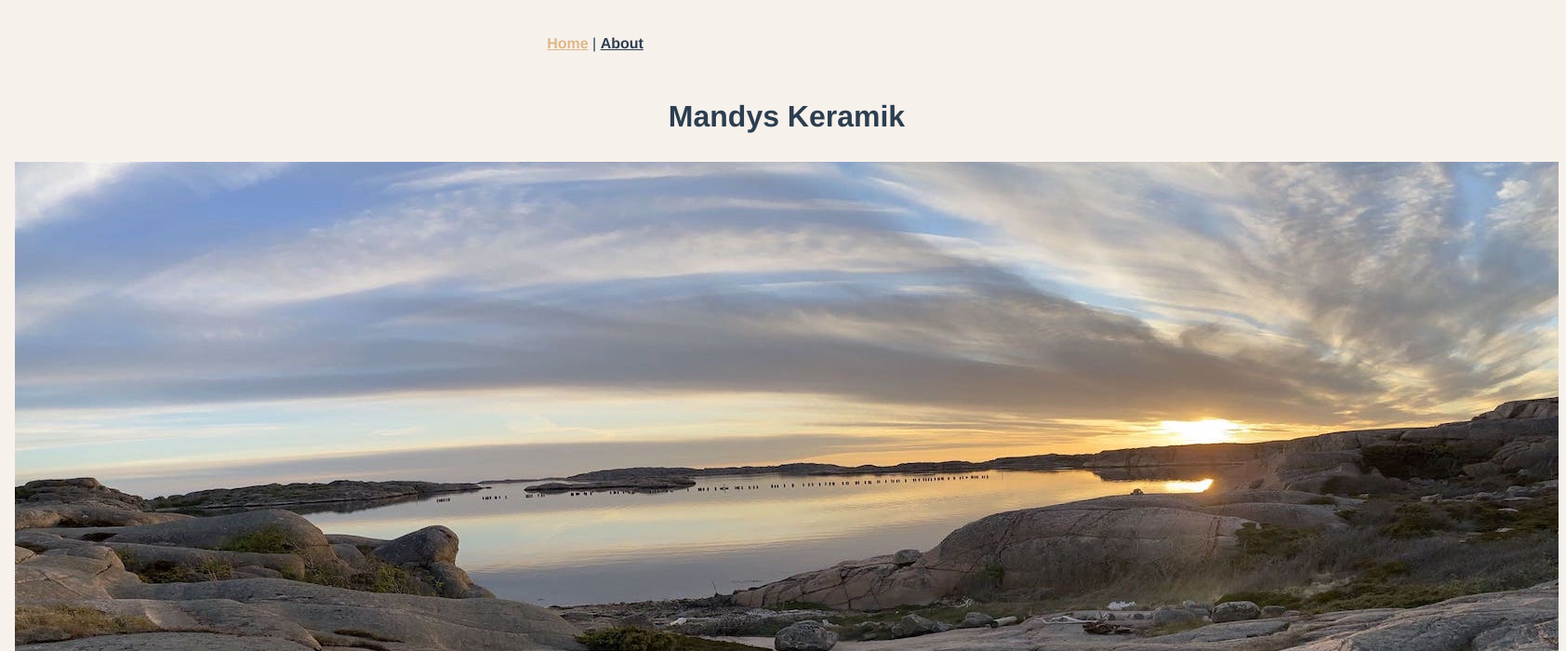
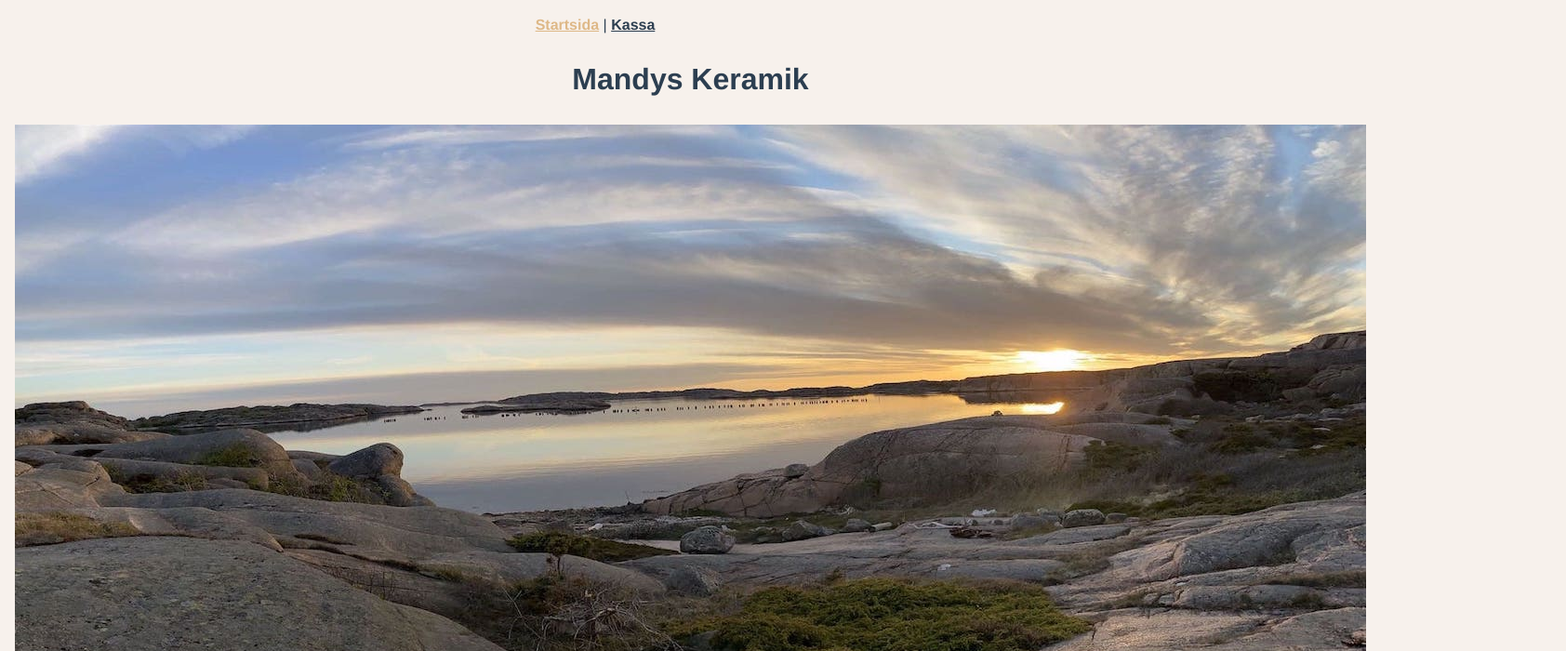
Before and after one commit to clartor/ceramics, a Vue app: page / in a window 1280 px wide. Shown: the top 700 px of the page at 93% size, 1684 px wide, since content can reach past the window. Built offline with nearby package versions, Linux system fonts and the light colour scheme.

Commit message:
grids/ varor ok

```diff
--- a/src/App.vue
+++ b/src/App.vue
@@ -1,8 +1,8 @@
 <template>
   <div id="app">
     <div id="nav">
-      <router-link to="/">Home</router-link> |
-      <router-link to="/about">About</router-link>
+      <router-link to="/">Startsida</router-link> |
+      <router-link to="/kassa">Kassa</router-link>
     </div>
     <router-view/>
   </div>
@@ -18,7 +18,7 @@
 }
 
 #nav {
-  padding: 30px;
+  padding: 10px;
 
   a {
     font-weight: bold;
--- a/src/router/index.js
+++ b/src/router/index.js
@@ -11,12 +11,12 @@ const routes = [
     component: Home
   },
   {
-    path: '/about',
-    name: 'About',
+    path: '/kassa',
+    name: 'Kassa',
     // route level code-splitting
     // this generates a separate chunk (about.[hash].js) for this route
     // which is lazy-loaded when the route is visited.
-    component: () => import(/* webpackChunkName: "about" */ '../views/About.vue')
+    component: () => import(/* webpackChunkName: "about" */ '../views/Kassa.vue')
   }
 ]
 
--- a/src/views/About.vue
+++ /dev/null
@@ -1,5 +0,0 @@
-<template>
-  <div class="about">
-    <h1>This is an about page</h1>
-  </div>
-</template>
--- a/src/views/Home.vue
+++ b/src/views/Home.vue
@@ -42,12 +42,12 @@ export default {};
 .container {
   display: grid;
   grid-auto-rows: min-content;
-  grid-auto-columns: min-content;
-
+  /* grid-auto-columns: min-content; */
+  grid-column: (12 1fr);
 }
 h1 {
-  grid-column: 0/13;
-  grid-row: 0/1;
+  grid-column: 0/12;
+  grid-row: 1/2;
 }
 body{
   background-color: rgb(247, 241, 236);
--- /dev/null
+++ b/src/views/Kassa.vue
@@ -0,0 +1,5 @@
+<template>
+  <div class="kassa">
+    <h1>I din varukorg:</h1>
+  </div>
+</template>
```
Also changed, not shown: public/keramikBilder/mood-min.jpeg.
